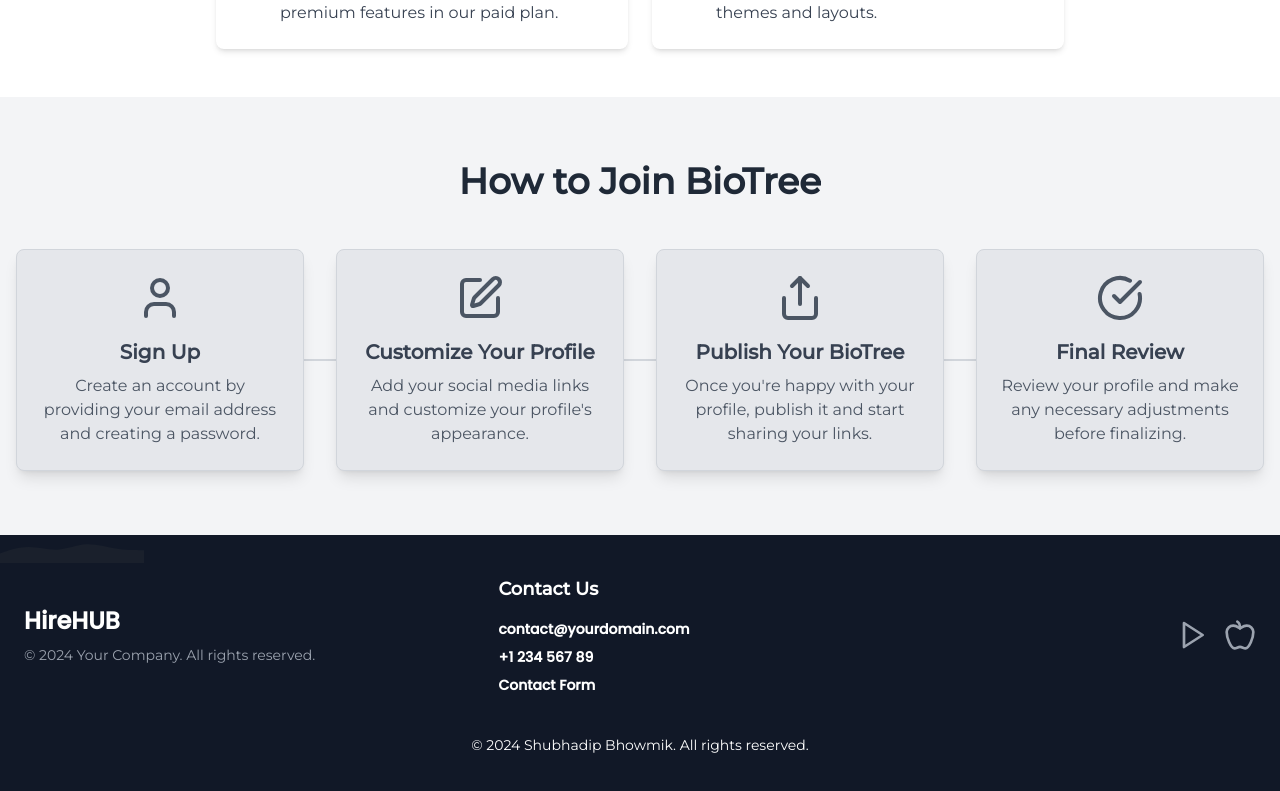
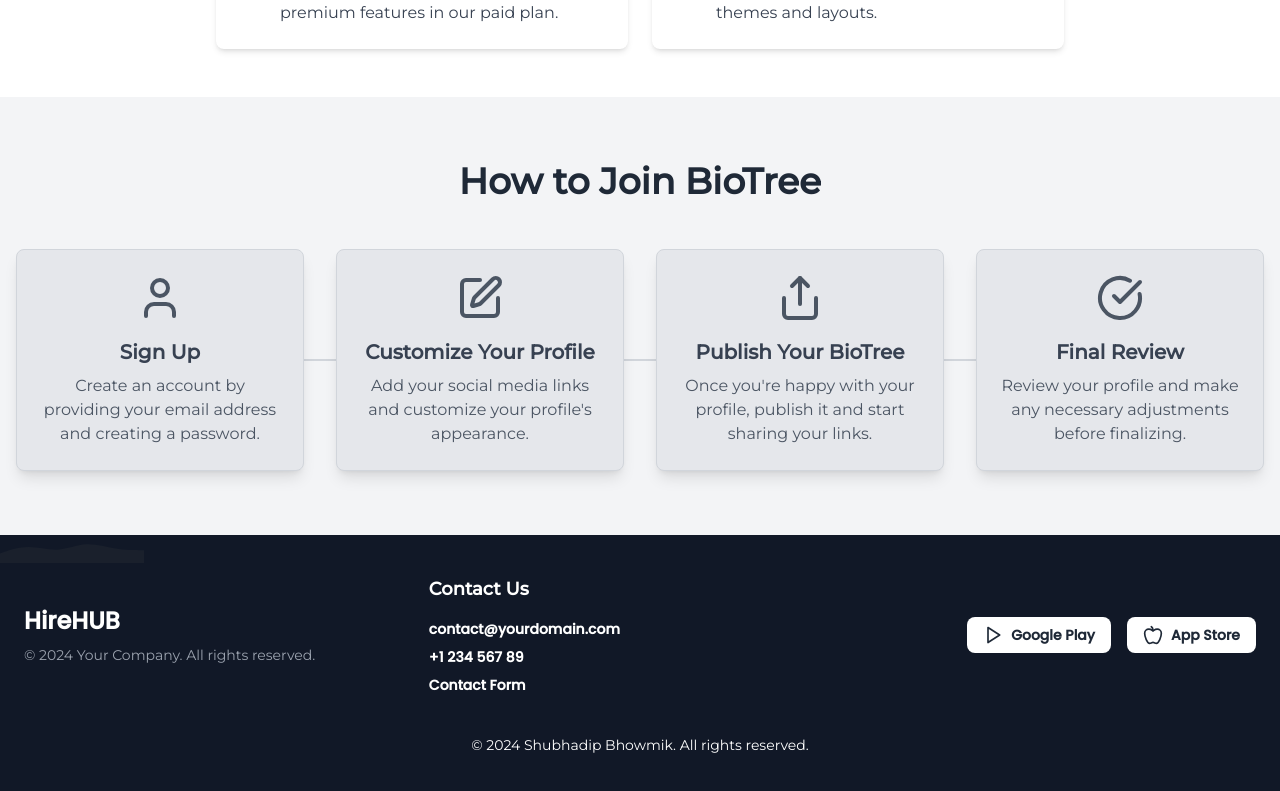
Before and after one commit to subhadipbhowmik/bio-branch, a Next.js app in the folder site/: page / in a window 1280 px wide. Shown: the part 1429-2220 px from the top of the page. Built offline with nearby package versions, Linux system fonts and the light colour scheme.

Commit message:
added hover effect for buttons

```diff
--- a/site/components/Footer.js
+++ b/site/components/Footer.js
@@ -23,14 +23,20 @@ const Footer = () => {
 
         {/* Center Section: App Store Links (Optional) */}
         <div className="flex space-x-4 md:order-3">
-          <Link href="https://play.google.com/store" target="_blank">
-            <Play className="w-8 h-8 text-gray-400 hover:text-white transition" />
-          </Link>
+        <Link href="https://play.google.com/store" target="_blank">
+  <div className="flex items-center px-4 py-2 bg-white text-gray-800 rounded-lg hover:bg-blue-500 hover:text-white hover:shadow-xl transition-all duration-300 ease-in-out">
+    <Play className="w-5 h-5 mr-2 transition-transform duration-300 ease-in-out hover:scale-110" />
+    <span className="text-sm font-semibold">Google Play</span>
+  </div>
+</Link>
+
           <Link href="https://www.apple.com/app-store/" target="_blank">
-            <Apple className="w-8 h-8 text-gray-400 hover:text-white transition" />
+          <div className="flex items-center px-4 py-2 bg-white text-gray-800 rounded-lg hover:bg-blue-500 hover:text-white hover:shadow-xl transition-all duration-300 ease-in-out">
+          <Apple className="w-5 h-5 mr-2 transition-transform duration-300 ease-in-out hover:scale-110" />
+          <span className="text-sm font-semibold">App Store</span>
+          </div>
           </Link>
         </div>
-
 
 {/* Feature: Contact Us */}
         <div className="flex flex-col items-start mb-6 md:mb-0">
```
